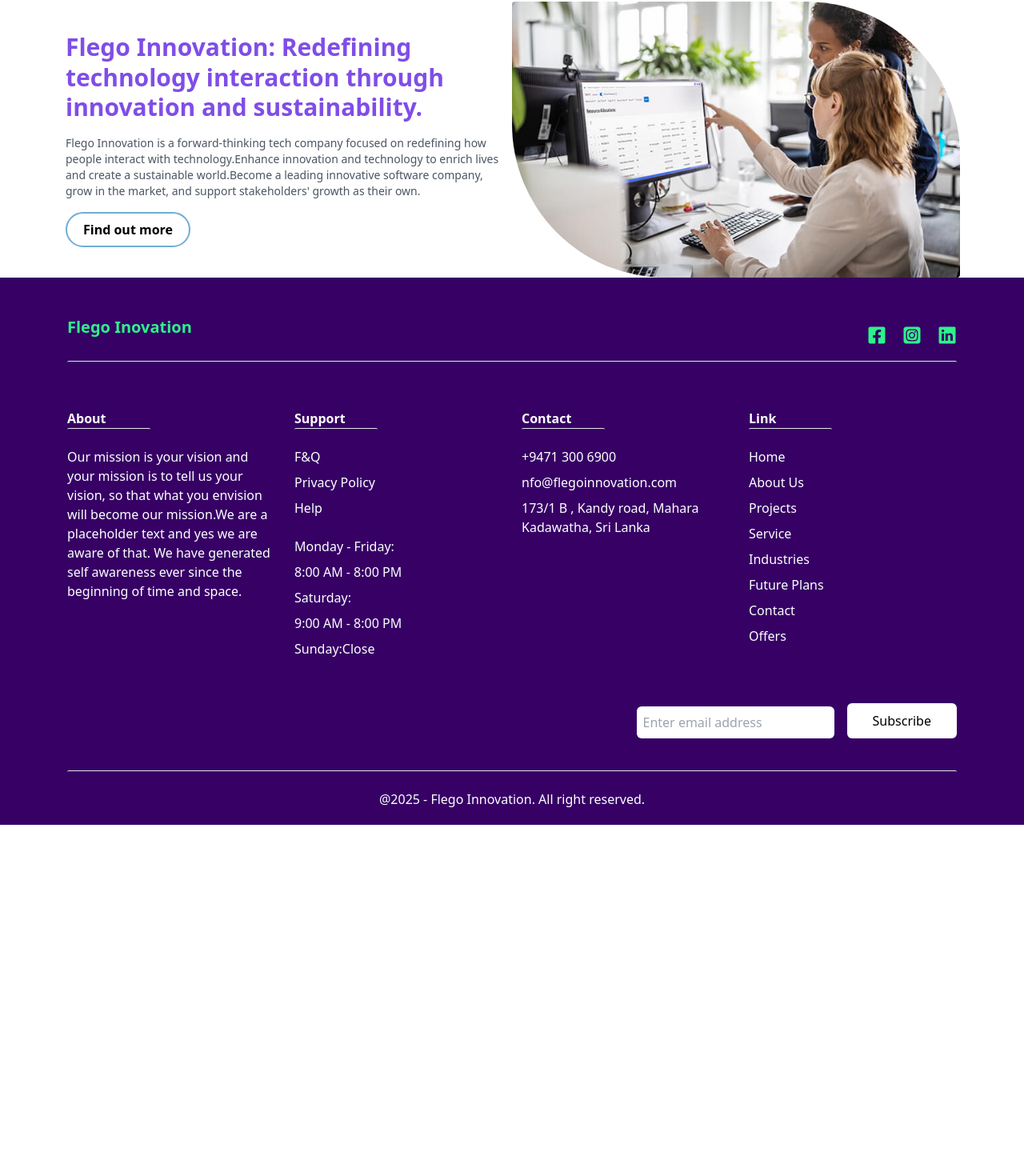
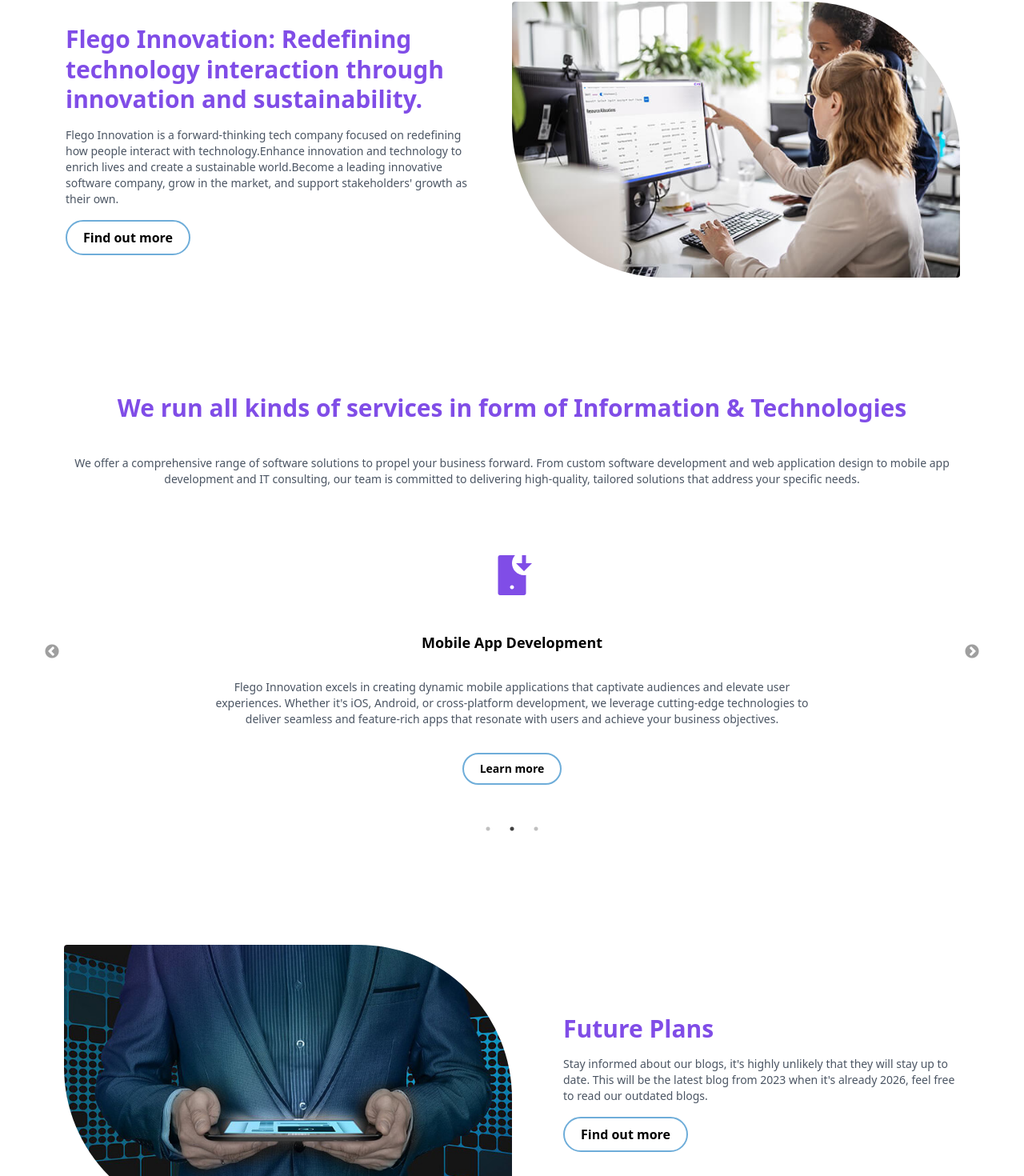
Before and after one commit to Anuda66/Flego_Web, a React (Vite) app: page / in a window 1280 px wide. Shown: the part 1014-2484 px from the top of the page at 80% size. Before the commit the page ends 2045 px from the top, so only its background shows below. Built offline with nearby package versions, Linux system fonts and the light colour scheme; the HTML template or start-up script is replaced by a standard one.

Commit message:
Add Future Plans section to home page.

```diff
--- a/package.json
+++ b/package.json
@@ -13,7 +13,9 @@
     "react": "^18.3.1",
     "react-dom": "^18.3.1",
     "react-icons": "^5.4.0",
-    "react-router-dom": "^7.1.1"
+    "react-router-dom": "^7.1.1",
+    "react-slick": "^0.30.3",
+    "slick-carousel": "^1.8.1"
   },
   "devDependencies": {
     "@eslint/js": "^9.17.0",
--- a/src/Component/About.jsx
+++ b/src/Component/About.jsx
@@ -1,34 +1,42 @@
-import React from 'react'
-import { useNavigate } from 'react-router-dom'
-import Img1 from '../assets/img1.jpg'
+import React from "react";
+import { useNavigate } from "react-router-dom";
+import Img1 from "../assets/img1.jpg";
 
 function About() {
-
-  const navigate = useNavigate()
+  const navigate = useNavigate();
 
   return (
-
-    <div className="flex flex-col flex-wrap px-6 mt-72 rounded-3xl md:flex-row md:px-10 lg:px-20 md:mt-48">
+    <div className="flex flex-col flex-wrap px-6 mt-72 md:flex-row md:px-10 lg:px-20 md:mt-48">
       {/*left side------------------------------------------------------------------ */}
-      <div className="flex flex-col items-start justify-center gap-4 m-auto md:w-1/2 md:px-0.5 px-3">
+      <div className="flex flex-col md:items-start justify-center gap-4 m-auto md:w-1/2 md:px-0.5 px-3 md:pr-10">
         <p className="text-xl font-semibold leading-tight text-center text-primary-100 md:text-2xl lg:text-3xl md:leading-tight lg:leading-tight md:text-left">
-        Flego Innovation: Redefining technology interaction through innovation and sustainability.
+          Flego Innovation: Redefining technology interaction through innovation
+          and sustainability.
         </p>
 
         <div className="flex flex-col gap-5 text-sm text-center text-gray-600 md:text-left md:items-center md:flex-row md:gap-20">
-
-          <div className=''>
-            <p>
-            Flego Innovation is a forward-thinking tech company focused on redefining how people interact with technology.Enhance innovation and technology to enrich lives and create a sustainable world.Become a leading innovative software company, grow in the market, and support stakeholders' growth as their own.
-            </p>
-          </div>
+          <p>
+            Flego Innovation is a forward-thinking tech company focused on
+            redefining how people interact with technology.Enhance innovation
+            and technology to enrich lives and create a sustainable world.Become
+            a leading innovative software company, grow in the market, and
+            support stakeholders' growth as their own.
+          </p>
         </div>
         <div className="flex justify-center pb-5 md:pb-0">
-        <button onClick={()=>{navigate('/about');scrollTo(0,0)}} className='px-5 py-2 font-bold text-black transition duration-300 ease-in-out delay-150 border-2 rounded-full md:block hover:-translate-y-1 hover:scale-100 hover:shadow-lg border-primary-50 hover:border-primary-100'>Find out more</button>
+          <button
+            onClick={() => {
+              navigate("/about");
+              scrollTo(0, 0);
+            }}
+            className="px-5 py-2 font-bold text-black transition duration-300 ease-in-out delay-150 border-2 rounded-full md:block hover:-translate-y-1 hover:scale-100 hover:shadow-lg border-primary-50 hover:border-primary-100"
+          >
+            Find out more
+          </button>
         </div>
       </div>
       {/*right side------------------------------------------------------------------ */}
-      <div className="relative md:w-1/2">
+      <div className="relative pt-10 md:w-1/2 md:pt-0">
         <img
           className="bottom-0 w-full h-auto rounded rounded-tr-extraLarge md:absolut rounded-bl-extraLarge"
           src={Img1}
@@ -36,7 +44,7 @@
         />
       </div>
     </div>
-  )
+  );
 }
 
-export default About
+export default About;
--- /dev/null
+++ b/src/Component/FuturePlans.jsx
@@ -0,0 +1,45 @@
+import React from "react";
+import Img2 from "../assets/img2.jpg";
+
+function FuturePlans() {
+  return (
+    <div className="flex flex-col flex-wrap px-6 mt-40 md:flex-row md:px-10 lg:px-20 md:mt-40">
+      {/*left side------------------------------------------------------------------ */}
+      <div className="relative md:w-1/2">
+        <img
+          className="bottom-0 w-full h-auto rounded rounded-tr-extraLarge md:absolut rounded-bl-extraLarge"
+          src={Img2}
+          alt="Heder Image"
+        />
+      </div>
+
+      {/*right side------------------------------------------------------------------ */}
+      <div className="flex flex-col md:items-start justify-center gap-4 m-auto md:w-1/2 md:px-0.5 px-3 pt-10 md:pt-0 md:pl-16">
+        <p className="text-xl font-semibold leading-tight text-center text-primary-100 md:text-2xl lg:text-3xl md:leading-tight lg:leading-tight md:text-left">
+          Future Plans
+        </p>
+
+        <div className="flex flex-col gap-5 text-sm text-center text-gray-600 md:text-left md:items-center md:flex-row md:gap-20">
+          <p>
+            Stay informed about our blogs, it's highly unlikely that they will
+            stay up to date. This will be the latest blog from 2023 when it's
+            already 2026, feel free to read our outdated blogs.
+          </p>
+        </div>
+        <div className="flex justify-center pb-5 md:pb-0">
+          <button
+            onClick={() => {
+              navigate("/about");
+              scrollTo(0, 0);
+            }}
+            className="px-5 py-2 font-bold text-black transition duration-300 ease-in-out delay-150 border-2 rounded-full md:block hover:-translate-y-1 hover:scale-100 hover:shadow-lg border-primary-50 hover:border-primary-100"
+          >
+            Find out more
+          </button>
+        </div>
+      </div>
+    </div>
+  );
+}
+
+export default FuturePlans;
--- a/src/Component/Navbar.jsx
+++ b/src/Component/Navbar.jsx
@@ -36,7 +36,7 @@
           </NavLink>
 
           <NavLink to={"/service"}>
-            <li className="py-1 text-white transition duration-300 ease-in-out delay-150 hover:text-secondary hover:-translate-y-1 hover:scale-110"> Service</li>
+            <li className="py-1 text-white transition duration-300 ease-in-out delay-150 hover:text-secondary hover:-translate-y-1 hover:scale-110"> Services</li>
             <hr className="hidden w-3/5 h-1 m-auto border-none rounded-full outline-none bg-secondary "/>
           </NavLink>
 
--- /dev/null
+++ b/src/Component/Servicess.jsx
@@ -0,0 +1,87 @@
+import React from "react";
+import { FaLaptopCode } from "react-icons/fa";
+import { RiMobileDownloadFill } from "react-icons/ri";
+import { FaLaptopFile } from "react-icons/fa6";
+import { useNavigate } from "react-router-dom";
+import "slick-carousel/slick/slick.css";
+import "slick-carousel/slick/slick-theme.css";
+import Slider from "react-slick";
+
+function Servicess() {
+  const navigate = useNavigate();
+  const servicedata = [
+    {
+      id: 1,
+      icon: <FaLaptopCode />,
+      title: "Software Development",
+      discription:
+        "Flego Innovation specializes in crafting bespoke software solutions to address the unique challenges of businesses. From conceptualization to deployment, our team collaborates closely with clients to develop scalable, secure, and intuitive software applications that drive efficiency and innovation.",
+    },
+    {
+      id: 2,
+      icon: <RiMobileDownloadFill />,
+      title: "Mobile App Development",
+      discription:
+        "Flego Innovation excels in creating dynamic mobile applications that captivate audiences and elevate user experiences. Whether it's iOS, Android, or cross-platform development, we leverage cutting-edge technologies to deliver seamless and feature-rich apps that resonate with users and achieve your business objectives.",
+    },
+    {
+      id: 3,
+      icon: <FaLaptopFile />,
+      title: "Web Development",
+      discription:
+        "Flego Innovation delivers captivating web solutions tailored to your brand's identity and objectives. Our expertise in front-end design, back-end development, and content management ensures that your website not only attracts visitors but also converts them into loyal customers.",
+    },
+  ];
+
+
+  const settings = {
+    dots: true,
+    infinite: true,
+    slidesToShow: 1,
+    slidesToScroll: 1,
+    autoplay: true,
+    autoplaySpeed: 3000
+  };
+
+  return (
+    <div className="px-6 mt-40 md:px-20 md:mt-36">
+      <h2 className="text-xl font-semibold leading-tight text-center text-primary-100 md:text-2xl lg:text-3xl md:leading-tight lg:leading-tight">
+        We run all kinds of services in form of Information & Technologies
+      </h2>
+      <p className="flex flex-col gap-5 pt-10 text-sm text-center text-gray-600 md:items-center md:flex-row md:gap-20">
+        We offer a comprehensive range of software solutions to propel your
+        business forward. From custom software development and web application
+        design to mobile app development and IT consulting, our team is
+        committed to delivering high-quality, tailored solutions that address
+        your specific needs.
+      </p>
+
+        <div className="">
+        <Slider {...settings}>
+          {servicedata.map((item) => {
+            return (
+              <div className="flex flex-col mt-10">
+                <div className="flex justify-center py-10 text-6xl text-primary-100 ">{item.icon}</div>
+                <div className="pb-8 text-lg font-bold text-center">{item.title}</div>
+                <div className="flex justify-center pb-8 text-sm text-center"><p className="max-w-3xl text-gray-600">{item.discription}</p></div>
+                <div className="flex justify-center pb-10">
+                  <button
+                    onClick={() => {
+                      navigate("/service");
+                      scrollTo(0, 0);
+                    }}
+                    className="px-5 py-2 text-sm font-bold text-black transition duration-300 ease-in-out delay-150 border-2 rounded-full md:block hover:-translate-y-1 hover:scale-100 hover:shadow-lg border-primary-50 hover:border-primary-100 "
+                  >
+                    Learn more
+                  </button>
+                </div>
+              </div>
+            );
+          })}
+          </Slider>
+        </div>
+      </div>
+  );
+}
+
+export default Servicess;
--- a/src/Pages/Home.jsx
+++ b/src/Pages/Home.jsx
@@ -3,6 +3,8 @@
 import HeroContact from '../Component/HeroContact'
 import ServiceHeroSection from '../Component/ServiceHeroSection'
 import About from '../Component/About'
+import Servicess from '../Component/Servicess'
+import FuturePlans from '../Component/FuturePlans'
 
 function Home() {
   return (
@@ -11,6 +13,8 @@
       <Hero/>
       <ServiceHeroSection/>
       <About/>
+      <Servicess/>
+      <FuturePlans/>
     </div>
   )
 }
--- a/src/index.css
+++ b/src/index.css
@@ -9,3 +9,11 @@
 ::-wevkit-scrollbar{
     @apply hidden
 }
+
+.slick-slide > div {
+    margin: 0 10px;
+}
+.slick-arrow::before{
+    color: gray !important;
+    font-size:  50px;
+}
```
Also changed, not shown: src/assets/img2.jpg (added), 1 other file (tests, documents, lock files or other folders).
